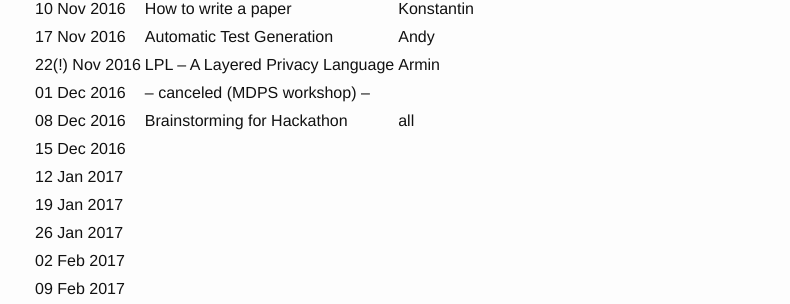
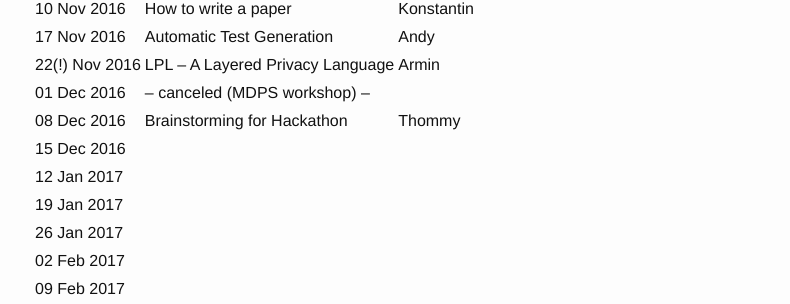
Before and after one commit to PGBBS/pgbbs.github.io, a Jekyll site: the page built from _pages/brown-bag.md, in a window 1280 px wide. Shown: the part 815-1119 px from the top of the page, without its empty margins (238-1028 px from the left). Built offline with Jekyll 4.4.1, drawn with Linux system fonts in a browser that asks for light colours.

Commit message:
MOC for 8 Dec

```diff
--- a/_pages/brown-bag.md
+++ b/_pages/brown-bag.md
@@ -27,7 +27,7 @@ then turn into evolving blogposts as below
 | 17 Nov 2016    | Automatic Test Generation                                             | Andy       |
 | 22(!) Nov 2016 | LPL -- A Layered Privacy Language                                     | Armin      |
 | 01 Dec 2016    | -- canceled (MDPS workshop) --                                        |            |
-| 08 Dec 2016    | Brainstorming for Hackathon                                           | all        |
+| 08 Dec 2016    | Brainstorming for Hackathon | Thommy       |
 | 15 Dec 2016    |                                                                       |            |
 | 12 Jan 2017    |                                                                       |            |
 | 19 Jan 2017    |                                                                       |            |
```
